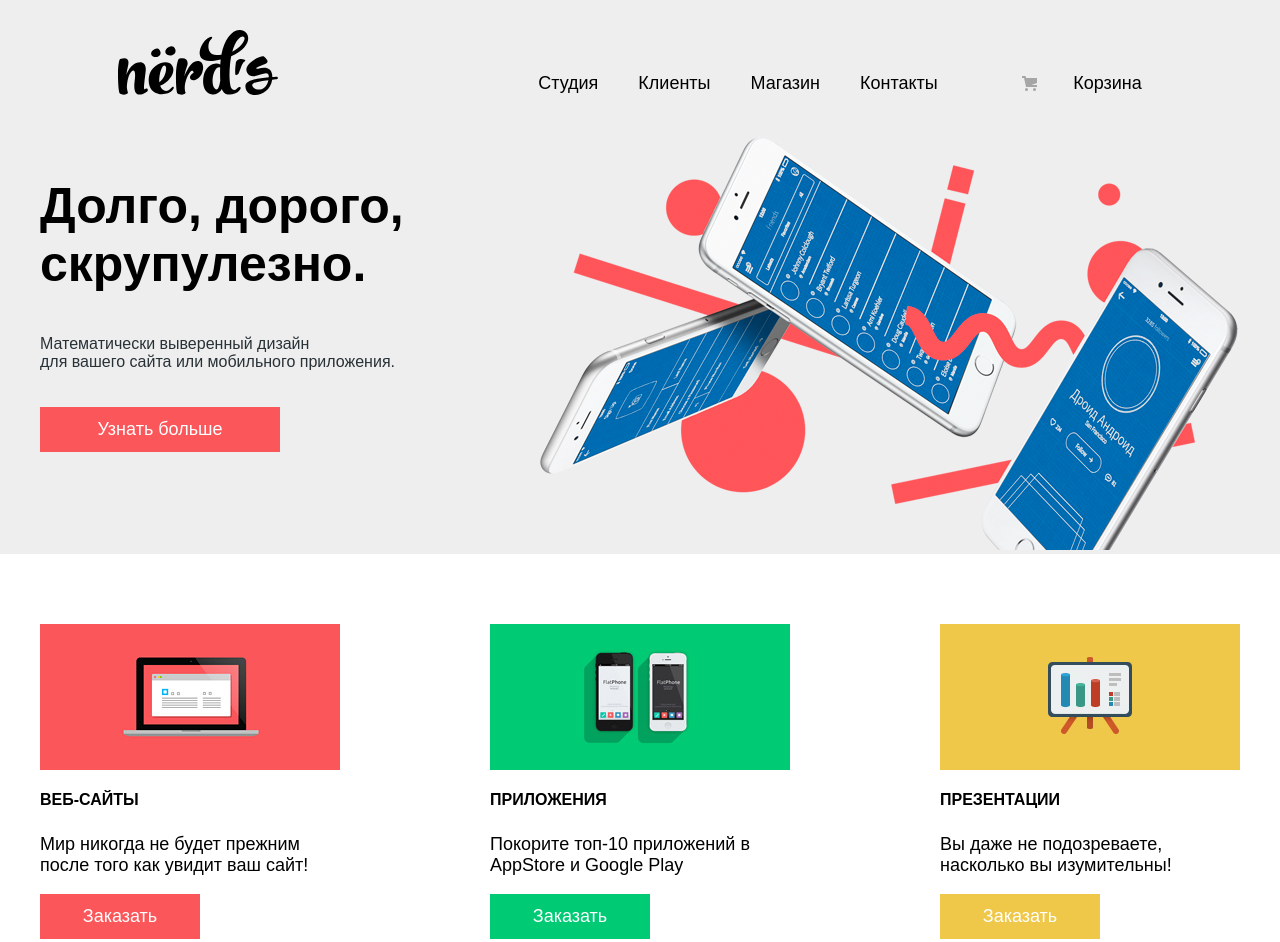
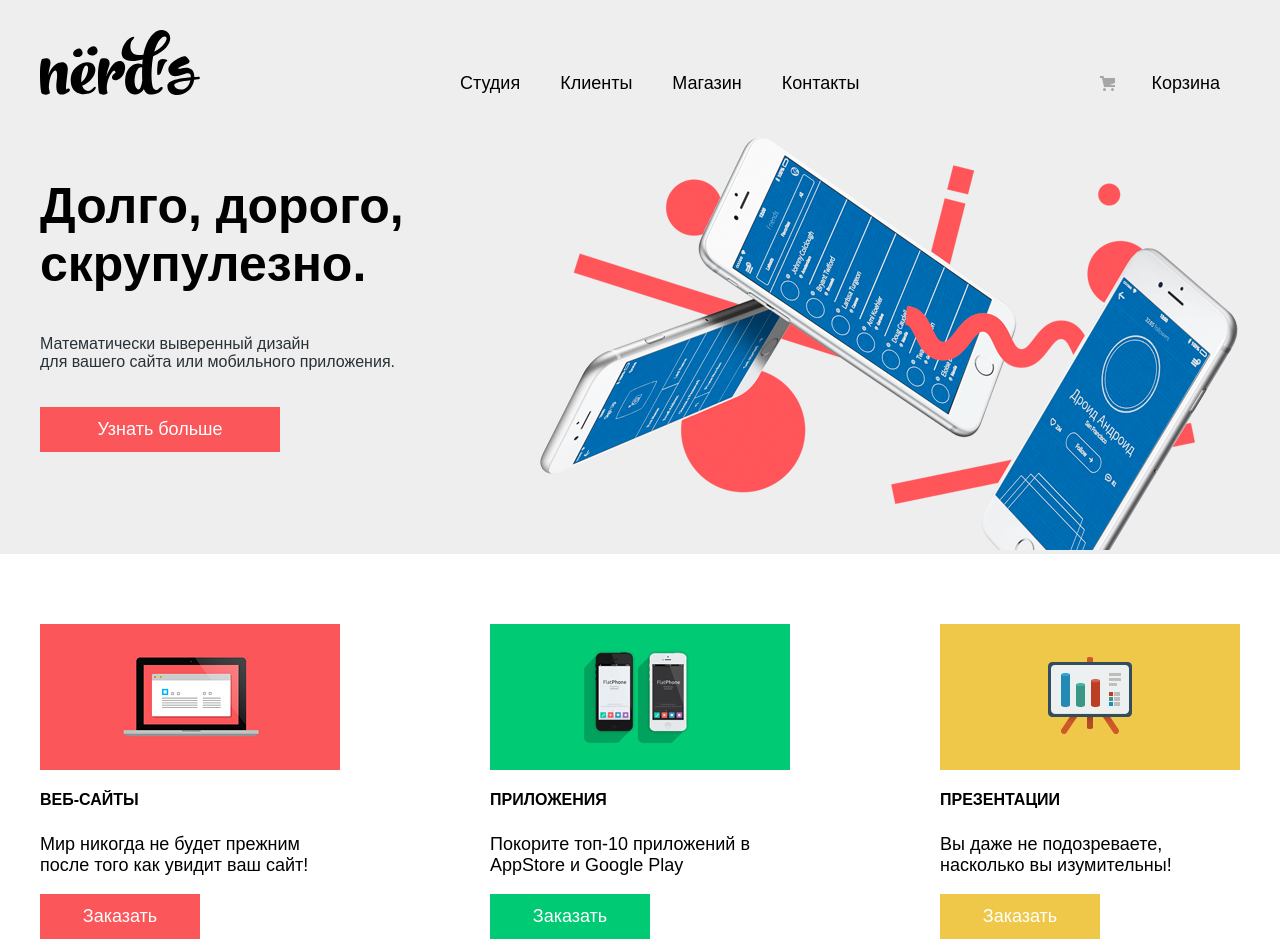
Before and after one commit to FREYfMI/nerds, a plain HTML site: page index.html in a window 1280 px wide. Shown: the top 942 px of the page. Drawn offline with Linux system fonts and the light colour scheme.

Commit message:
fix ccss user nav

```diff
--- a/css/style.css
+++ b/css/style.css
@@ -41,6 +41,8 @@ body {
   width: 440px;
   display: flex;
   flex-wrap: wrap;
+  flex-grow: 1;
+  align-items: center;
  }
  .user-navigation {
   list-style: none;
@@ -95,6 +97,7 @@ position: relative;
 .slaider-image{
 width: 700px;
 }
+
 .btn-slaider{
   width: 240px;
 }
```
